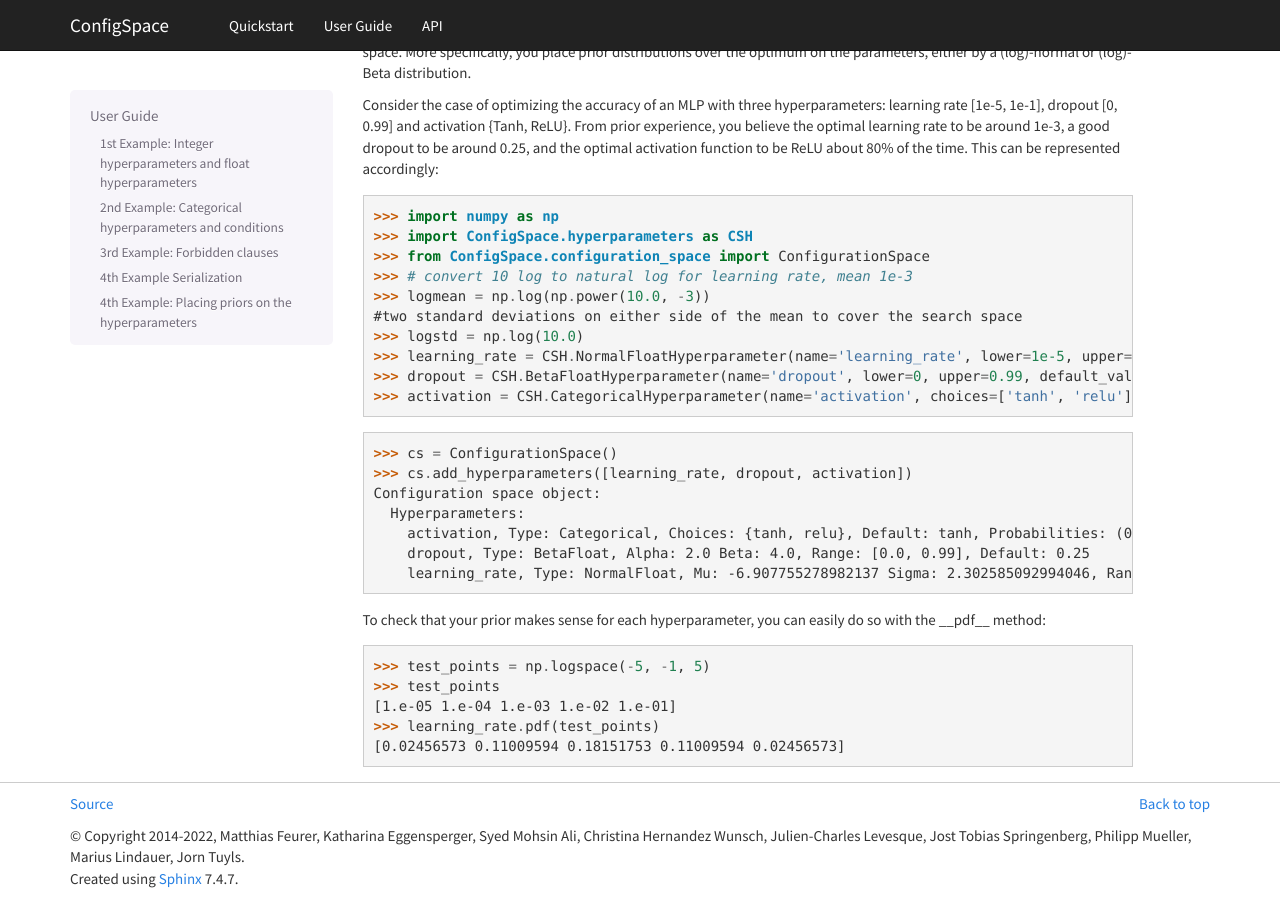
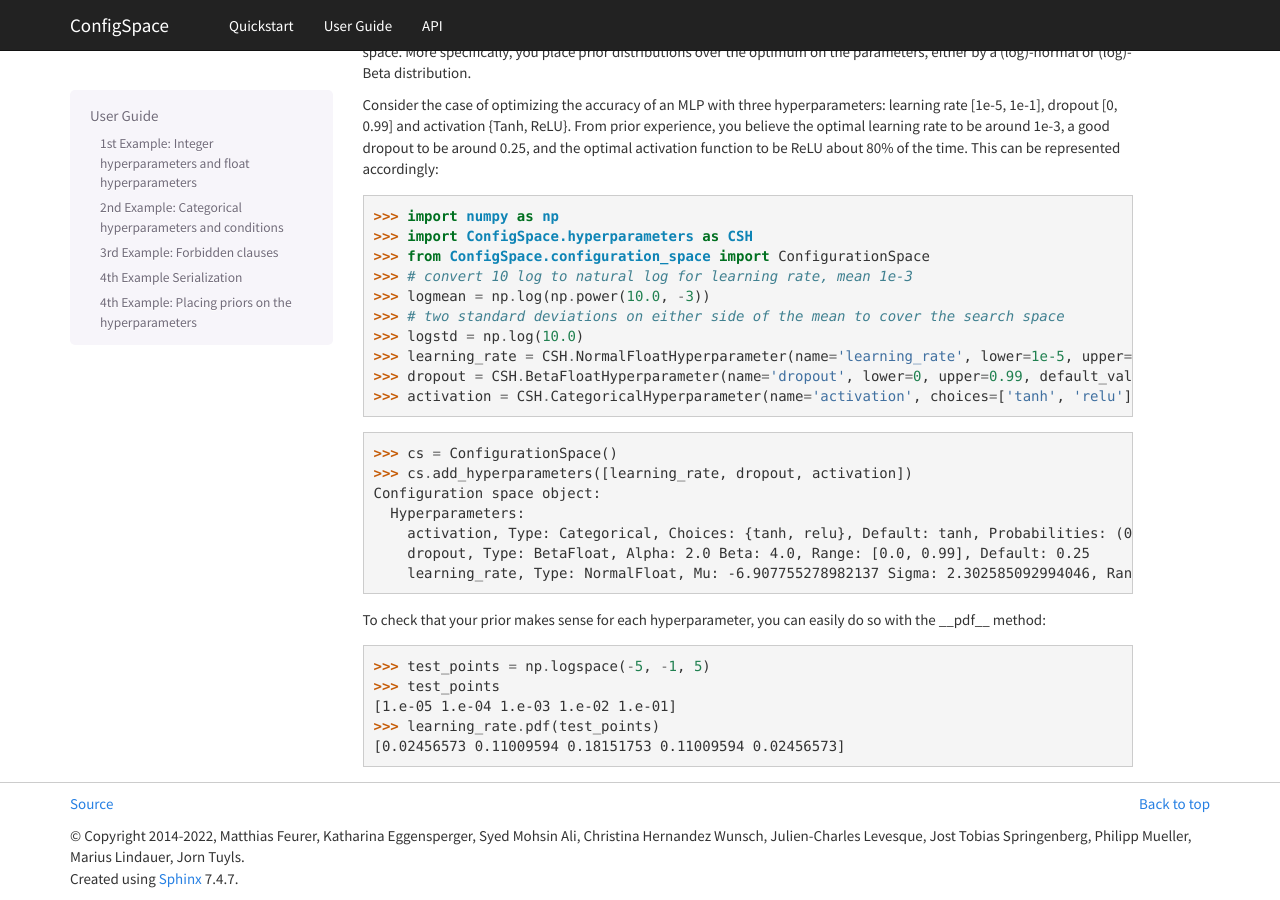
Before and after one commit to automl/ConfigSpace, a Sphinx documentation site: the page built from docs/source/User-Guide.rst, in a window 1280 px wide and 900 px high, scrolled down 4195 px. Built offline with Sphinx 7.4.7, drawn with Linux system fonts in a browser that asks for light colours; the version number could not be read and is left out.

```diff
--- a/docs/source/User-Guide.rst
+++ b/docs/source/User-Guide.rst
@@ -256,7 +256,7 @@ Consider the case of optimizing the accuracy of an MLP with three hyperparameter
 >>> from ConfigSpace.configuration_space import ConfigurationSpace
 >>> # convert 10 log to natural log for learning rate, mean 1e-3
 >>> logmean = np.log(np.power(10.0, -3))
-#two standard deviations on either side of the mean to cover the search space
+>>> # two standard deviations on either side of the mean to cover the search space
 >>> logstd = np.log(10.0)
 >>> learning_rate = CSH.NormalFloatHyperparameter(name='learning_rate', lower=1e-5, upper=1e-1, default_value=1e-3, mu=logmean, sigma=logstd, log=True)
 >>> dropout = CSH.BetaFloatHyperparameter(name='dropout', lower=0, upper=0.99, default_value=0.25, alpha=2, beta=4, log=False)
```
